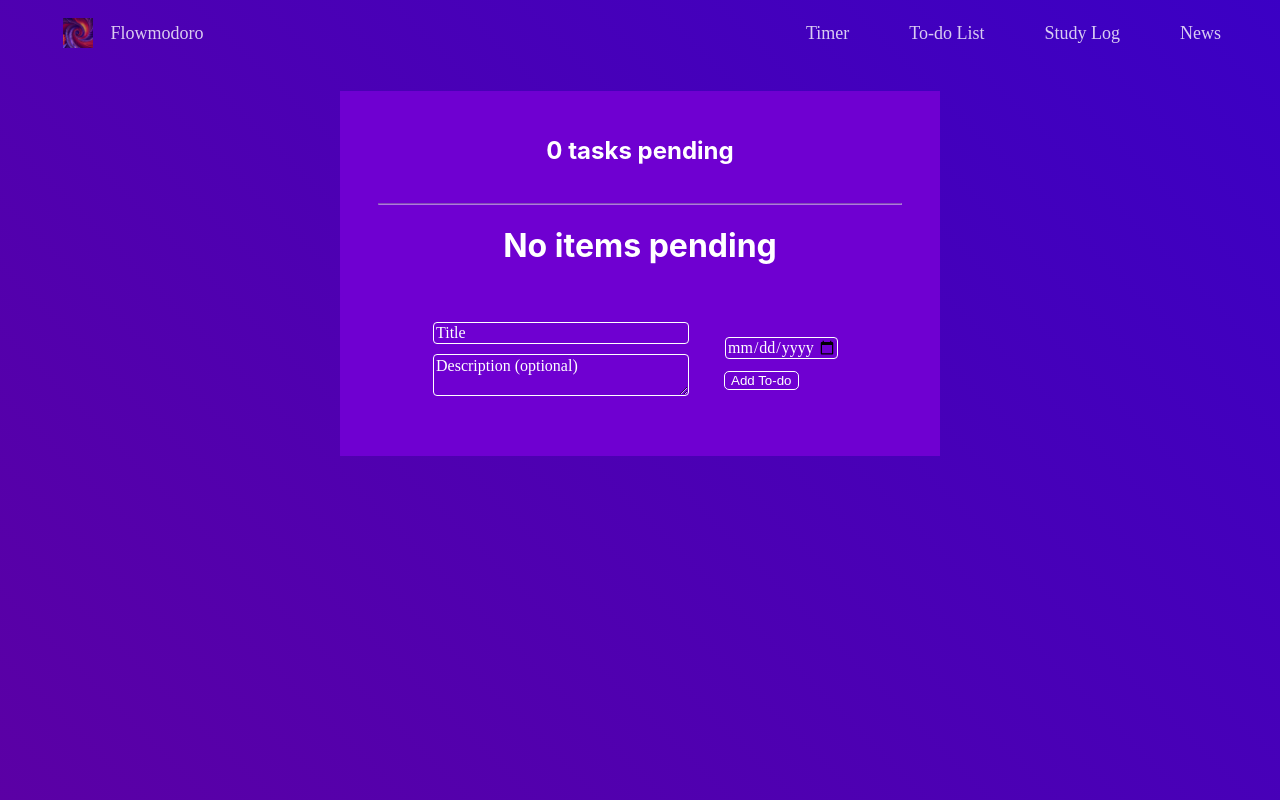
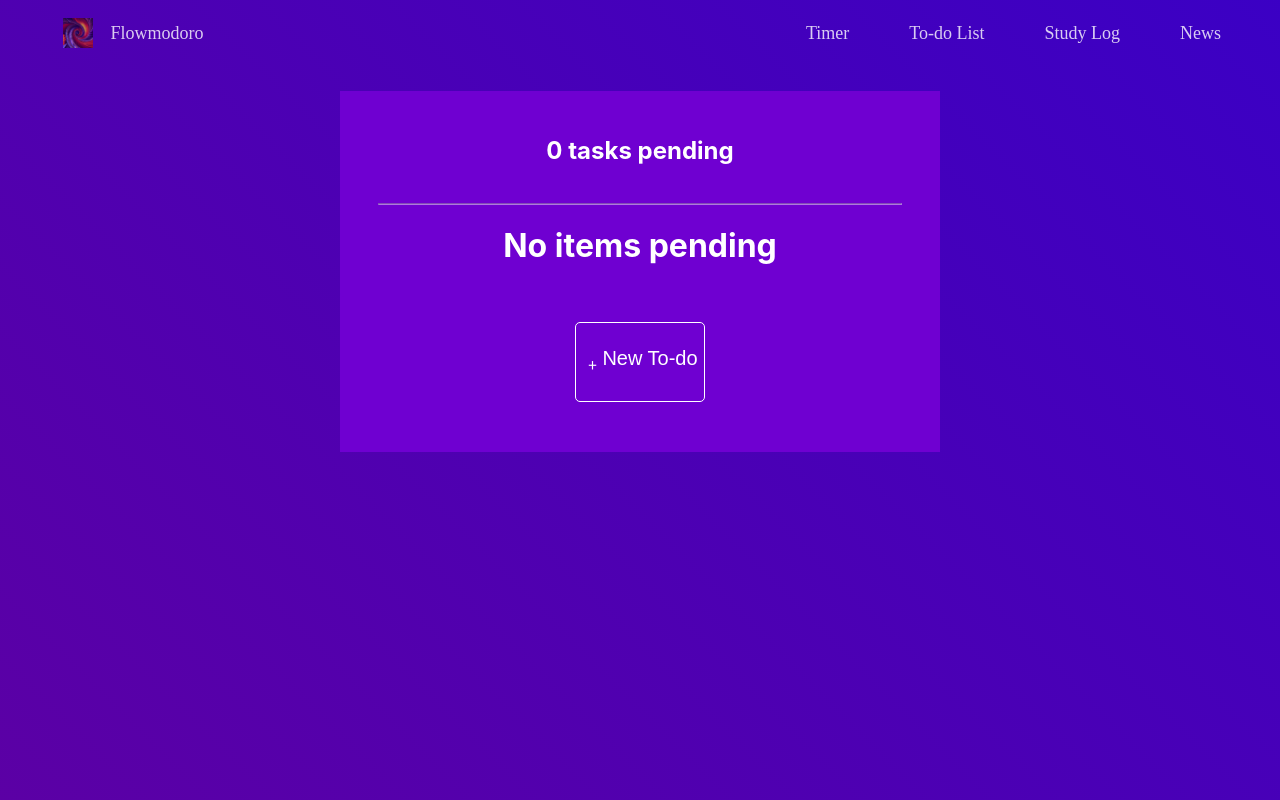
Before and after one commit to dhanushk03/flowmoro, a React (Create React App) app in the folder timerapp/: page /todolist in a window 1280 px wide. Built offline with nearby package versions, Linux system fonts and the light colour scheme; a web font is replaced by a local one.

Commit message:
made some UI changes specifically with add task form

```diff
--- a/timerapp/src/App.css
+++ b/timerapp/src/App.css
@@ -118,6 +118,11 @@
   color: white;
 }
 
+#taskTitle, #taskDescription, #taskDeadline {
+  position: relative;
+  left: 20px;
+}
+
 .form-left {
   margin-right: 25px;
 }
@@ -129,8 +134,18 @@
 #taskTitle, #taskDescription {
   border: 1px solid white;
   border-radius: 4px;
+  height: min-content;
+}
+
+#taskTitle {
+  height: 30px;
+  font-size: large;
   width: 250px;
-  height: min-content;
+}
+
+#taskDescription {
+  min-height: 50px;
+  min-width: 400px;
 }
 
 /* #taskDescription {
@@ -139,6 +154,7 @@
 
 #taskDeadline {
   width: 37px;
+  height: 30px;
   text-align: left;
   justify-content: left;
   border: 1px solid white;
@@ -152,7 +168,8 @@
 #taskDeadlineContainer {
   display: flex;
   position: relative;
-  right: 9px;
+  right: 180px;
+  bottom: 14px;
 }
 
 /* #addTaskButton {
--- a/timerapp/src/Components/TodoList/TodoList.js
+++ b/timerapp/src/Components/TodoList/TodoList.js
@@ -10,7 +10,7 @@ const TodoList = () => {
   const [taskDescription, setTaskDescription] = useState("");
   const [taskDeadline, setTaskDeadline] = useState(moment().format('LL'));
   const [taskId, setTaskId] = useState(null);
-  const [showInputForm, setShowInputForm] = useState(true);
+  const [showInputForm, setShowInputForm] = useState(false);
   const [editing, setEditing] = useState(false);
   const [todoList, setTodoList] = useState(() => {
     const localData = localStorage.getItem('todoList');
@@ -35,7 +35,7 @@ const TodoList = () => {
 
   const addTask = () => {
     if (!showInputForm) {
-      setShowInputForm((prevShowInputForm) => !prevShowInputForm);
+      setShowInputForm(true);
       return;
     }
     if (!taskTitle) {
@@ -43,7 +43,7 @@ const TodoList = () => {
     }
     const addedId = taskId == null? uuidv4() : taskId;
     const newTask = { title: taskTitle, description: taskDescription, deadline: taskDeadline, id: addedId, dateAdded: moment().format('LL') };
-    setTodoList([newTask, ...todoList]);
+    setTodoList([...todoList, newTask]);
     setTaskTitle("");
     setTaskDescription("");
     setTaskDeadline(moment().format('LL'));
@@ -87,7 +87,8 @@ const TodoList = () => {
 
   var radius = !showInputForm ? 50 : 0;
   var width = !showInputForm ? 40 : 40;
-  var height = !showInputForm ? 40 : 20;
+  var height = !showInputForm ? 80 : 40;
+
 
   return (
     <div id="todoList">
@@ -134,7 +135,7 @@ const TodoList = () => {
                   id="taskDescription"
                   value={taskDescription}
                   onChange={handleChange}
-                  style={{"maxWidth": "400px"}}
+                  style={{"maxWidth": "400px", "resize": "none"}}
               />
             </div>
             }
@@ -153,7 +154,7 @@ const TodoList = () => {
                   {/* <span id="taskDeadlineDays">days</span> */}
                 </div>
               }
-              <button onClick={addTask} id="addTaskButton" style={{"--r": radius, "--w": width, "--h": height}}>{showInputForm? <div className="addtodotext">{!editing? "Add" : "Edit"} To-do</div> : <div className="createtaskbutton"><p className="plussign">&#65122;</p> <p>New To-do</p></div>}</button>
+              <button onClick={addTask} id="addTaskButton" style={{"--r": radius, "--w": width, "height": height}}>{showInputForm? <div className="addtodotext">{!editing? "Add" : "Edit"} To-do</div> : <div className="createtaskbutton"><p className="plussign">&#65122;</p> <p>New To-do</p></div>}</button>
             </div>
         </div>
         <div id="bottom-spacer"></div>
```
